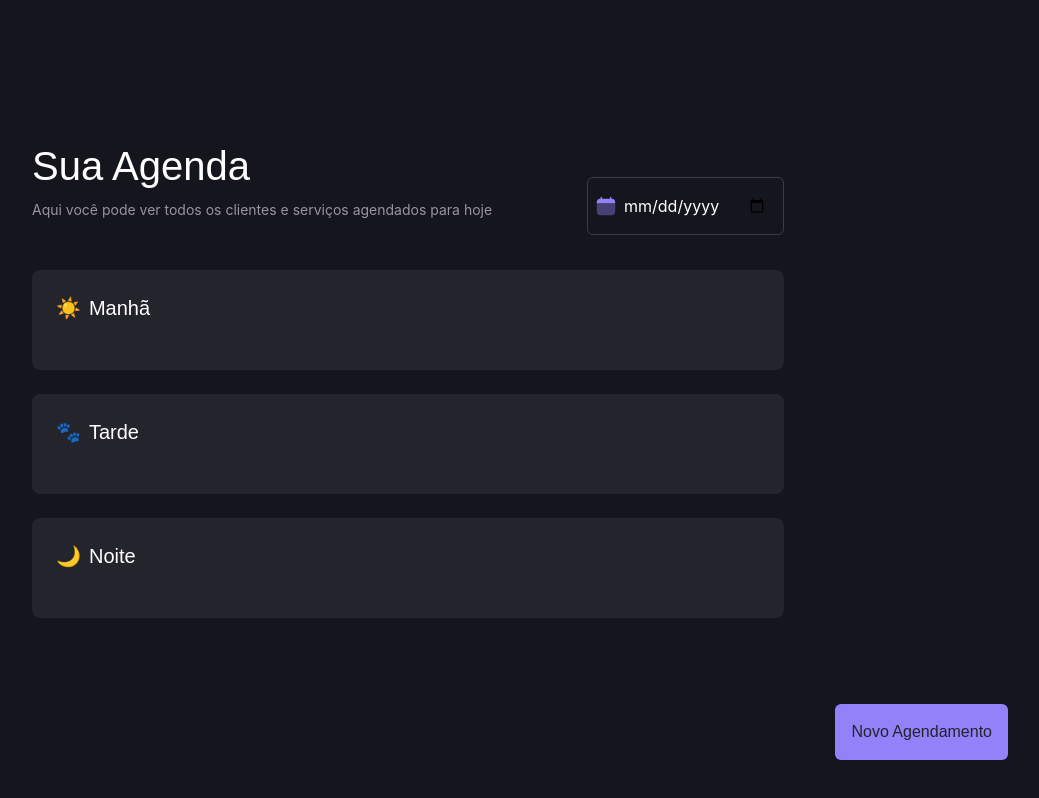
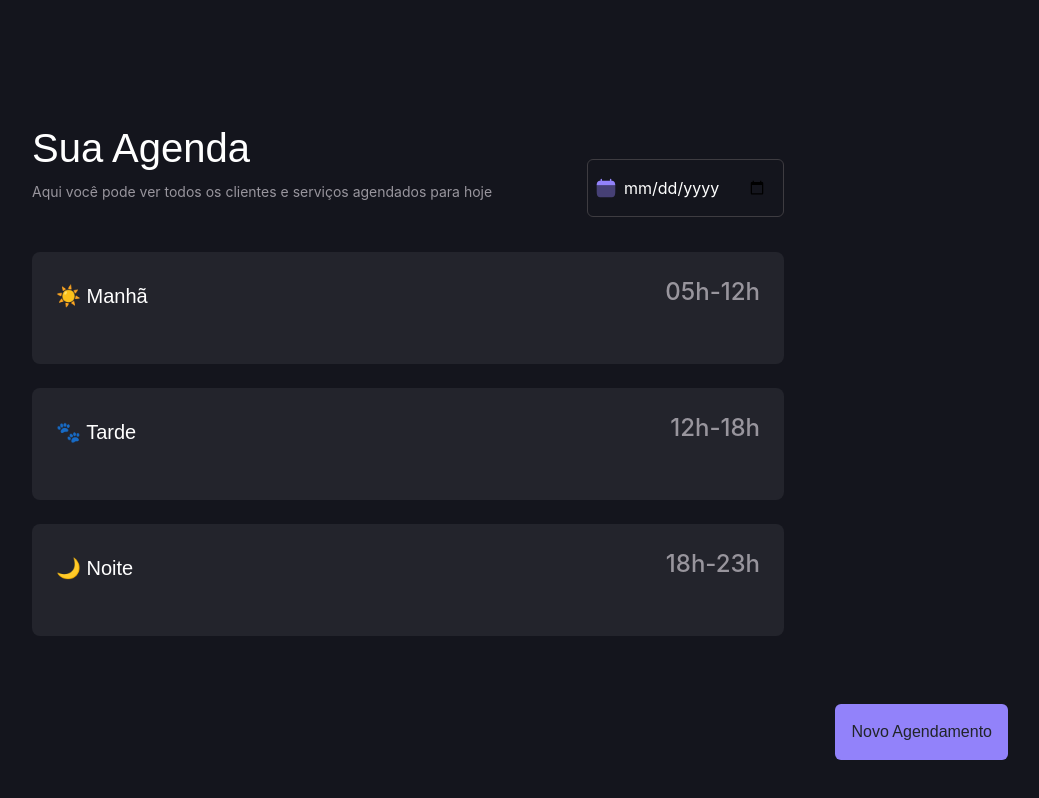
Before and after one commit to HenriqueCarniel1/petshop, a React (Create React App) app: page / in a window 1280 px wide. Shown: the whole page, without its empty margins (232-1271 px from the left). Built offline with nearby package versions, Linux system fonts and the light colour scheme; no server answers.

Commit message:
ajeitando a lista

```diff
--- a/src/pages/Home/index.tsx
+++ b/src/pages/Home/index.tsx
@@ -70,20 +70,23 @@ function Home() {
 
                 <main>
                     <div className="space-y-6">
-                        <div className="bg-background-tertiary p-6 rounded-lg">
-                            <h2 className="text-xl font-interTight text-white mb-4 flex items-center">
-                                <span className="mr-2">☀️</span>Manhã
+                        <div className=" bg-background-tertiary p-6 rounded-lg">
+                            <h2 className="flex justify-between text-xl font-interTight text-white mb-4 items-center">
+                                <span className="mr-2">☀️ Manhã</span>
+                                <h5 className="font-inter text-title text-content-secondary">05h-12h</h5>
                             </h2>
                             {morningData.length > 0 ? (
                                 <List data={morningData} />
                             ) : (
                                 null
                             )}
+
                         </div>
 
                         <div className="bg-background-tertiary p-6 rounded-lg">
-                            <h2 className="text-xl font-interTight text-white mb-4 flex items-center">
-                                <span className="mr-2">🐾</span>Tarde
+                            <h2 className="flex justify-between text-xl font-interTight text-white mb-4 flex items-center">
+                                <span className="mr-2">🐾 Tarde</span>
+                                <h5 className="font-inter text-title text-content-secondary">12h-18h</h5>
                             </h2>
                             {afternoonData.length > 0 ? (
                                 <List data={afternoonData} />
@@ -93,8 +96,9 @@ function Home() {
                         </div>
 
                         <div className="bg-background-tertiary p-6 rounded-lg">
-                            <h2 className="text-xl font-interTight text-white mb-4 flex items-center">
-                                <span className="mr-2">🌙</span>Noite
+                            <h2 className="flex justify-between text-xl font-interTight text-white mb-4 flex items-center">
+                                <span className="mr-2">🌙 Noite</span>
+                                <h5 className="font-inter text-title text-content-secondary">18h-23h</h5>
                             </h2>
                             {nightData.length > 0 ? (
                                 <List data={nightData} />
```
